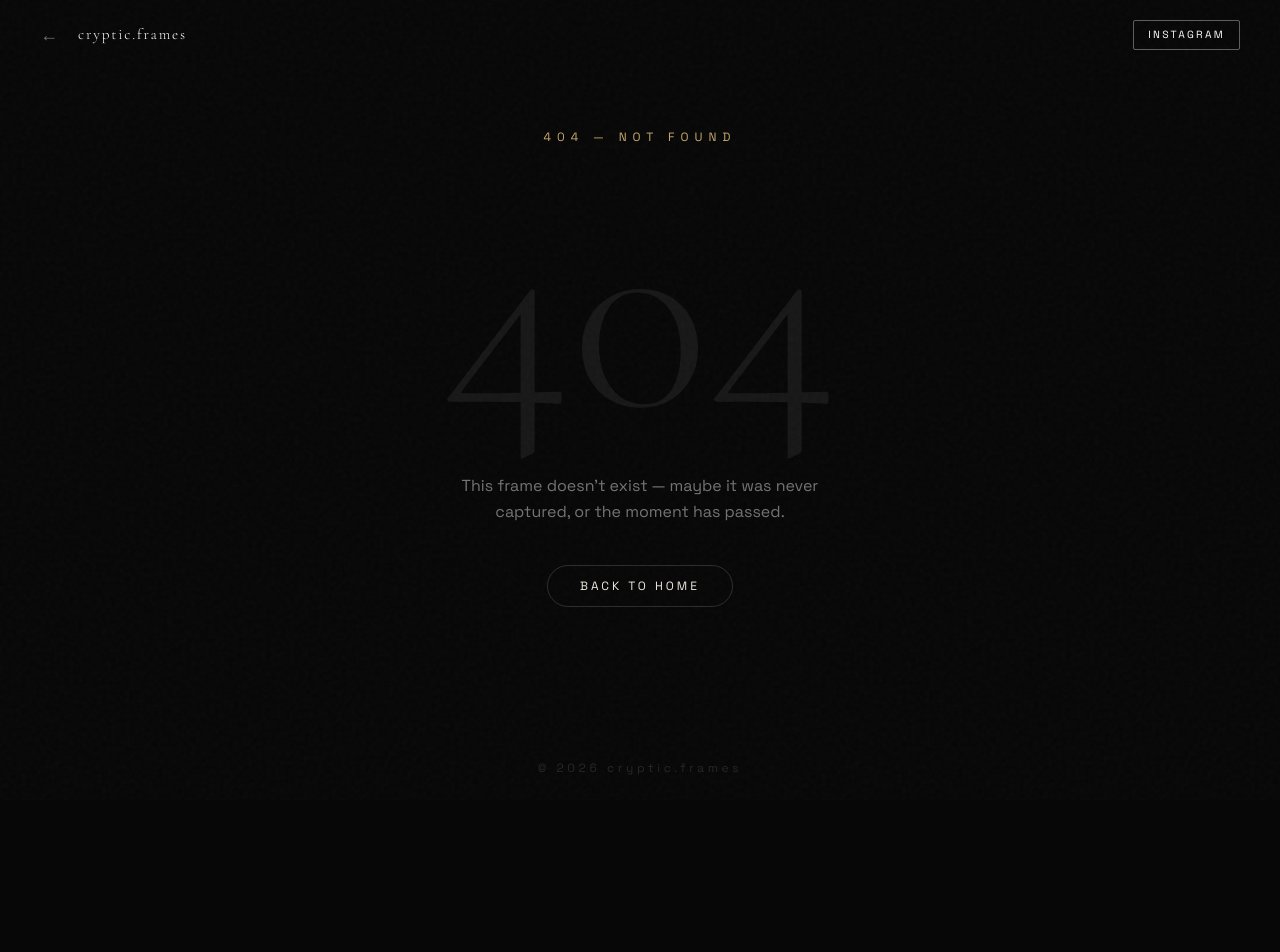
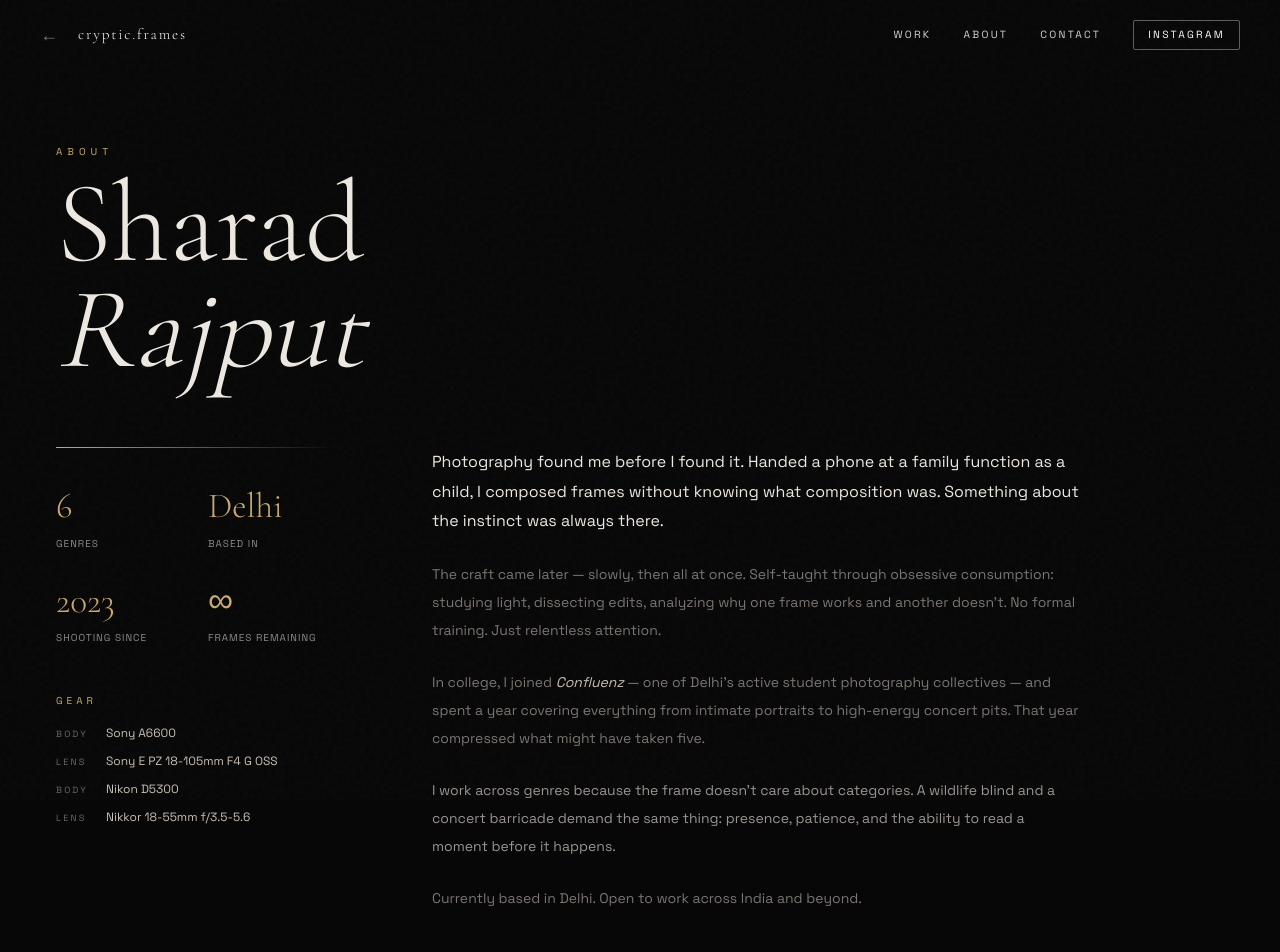
Before and after one commit to sharad017/cryptic-frames, a Next.js app: page /about in a window 1280 px wide. Before the commit this address had no page. Shown: the top 952 px of the page. Before the commit the page ends 800 px from the top, so only its background shows below. Built offline with nearby package versions, Linux system fonts and the light colour scheme.

Commit message:
phase 4: dedicated /about page with gear section, global nav links

```diff
--- /dev/null
+++ b/app/about/page.tsx
@@ -0,0 +1,165 @@
+import type { Metadata } from "next";
+import Navbar from "../components/Navbar";
+import Footer from "../components/Footer";
+import ScrollReveal from "../components/ScrollReveal";
+import CustomCursor from "../components/CustomCursor";
+import PageTransition from "../components/PageTransition";
+
+export const metadata: Metadata = {
+  title: "About — cryptic.frames",
+  description:
+    "Sharad Rajput is a Delhi-based, self-taught photographer working across concert, wildlife, travel, portrait, street, and event photography under the name cryptic.frames.",
+  openGraph: {
+    title: "About — cryptic.frames",
+    description: "Delhi-based, self-taught. Working across six genres — from concert pits to quiet wildlife blinds.",
+    images: ["/images/hero.jpg"],
+  },
+  twitter: {
+    card: "summary_large_image",
+    title: "About — cryptic.frames",
+    description: "Delhi-based, self-taught. Working across six genres — from concert pits to quiet wildlife blinds.",
+    images: ["/images/hero.jpg"],
+  },
+};
+
+const STATS = [
+  { num: "6", label: "Genres" },
+  { num: "Delhi", label: "Based in" },
+  { num: "2023", label: "Shooting since" },
+  { num: "∞", label: "Frames remaining" },
+];
+
+const GEAR = [
+  { kind: "Body", item: "Sony A6600" },
+  { kind: "Lens", item: "Sony E PZ 18-105mm F4 G OSS" },
+  { kind: "Body", item: "Nikon D5300" },
+  { kind: "Lens", item: "Nikkor 18-55mm f/3.5-5.6" },
+];
+
+export default function AboutPage() {
+  return (
+    <PageTransition>
+      <main className="min-h-screen" style={{ background: "var(--bg)", color: "var(--fg)" }}>
+        <CustomCursor />
+        <Navbar />
+        <ScrollReveal />
+
+        {/* Header */}
+        <div className="px-6 md:px-14 pt-28 md:pt-36 pb-12 md:pb-16">
+          <p
+            className="reveal text-[10px] tracking-[0.5em] uppercase mb-3"
+            style={{ color: "var(--accent)", fontFamily: "var(--font-body)" }}
+          >
+            About
+          </p>
+          <h1
+            className="reveal font-light leading-[0.92]"
+            style={{ fontFamily: "var(--font-display)", fontSize: "clamp(3.5rem, 9vw, 7.5rem)" }}
+          >
+            Sharad<br /><em>Rajput</em>
+          </h1>
+        </div>
+
+        {/* Content */}
+        <section className="px-6 md:px-14 pb-24 md:pb-36">
+          <div className="grid grid-cols-1 lg:grid-cols-[280px_1fr] gap-14 md:gap-24 max-w-5xl">
+
+            {/* Sidebar — stats + gear */}
+            <div className="reveal reveal-delay-1 order-2 lg:order-1">
+              <div
+                className="h-px w-full mb-8"
+                style={{ background: "linear-gradient(to right, var(--accent), transparent)" }}
+              />
+              <div className="grid grid-cols-2 gap-6 mb-12">
+                {STATS.map((stat) => (
+                  <div key={stat.label}>
+                    <p
+                      className="font-light mb-1"
+                      style={{ fontFamily: "var(--font-display)", fontSize: "2.2rem", color: "var(--accent)" }}
+                    >
+                      {stat.num}
+                    </p>
+                    <p
+                      className="text-[10px] tracking-widest uppercase leading-snug"
+                      style={{ color: "#8a8a8a", fontFamily: "var(--font-body)" }}
+                    >
+                      {stat.label}
+                    </p>
+                  </div>
+                ))}
+              </div>
+
+              <p
+                className="text-[10px] tracking-[0.4em] uppercase mb-4"
+                style={{ color: "var(--accent)", fontFamily: "var(--font-body)" }}
+              >
+                Gear
+              </p>
+              <div className="space-y-2.5">
+                {GEAR.map((g, i) => (
+                  <div key={i} className="flex items-baseline gap-3">
+                    <span
+                      className="text-[9px] tracking-[0.25em] uppercase shrink-0"
+                      style={{ color: "#6a6a6a", fontFamily: "var(--font-body)", width: "38px" }}
+                    >
+                      {g.kind}
+                    </span>
+                    <span
+                      className="text-[12px]"
+                      style={{ color: "#c8c0b4", fontFamily: "var(--font-body)" }}
+                    >
+                      {g.item}
+                    </span>
+                  </div>
+                ))}
+              </div>
+            </div>
+
+            {/* Bio */}
+            <div
+              className="reveal reveal-delay-2 order-1 lg:order-2 space-y-6 text-sm leading-[2]"
+              style={{ color: "#7a7570", fontFamily: "var(--font-body)" }}
+            >
+              <p className="text-base leading-relaxed" style={{ color: "var(--fg)", lineHeight: "1.85" }}>
+                Photography found me before I found it. Handed a phone at a family function as a child, I composed frames without knowing what composition was. Something about the instinct was always there.
+              </p>
+              <p>
+                The craft came later — slowly, then all at once. Self-taught through obsessive consumption: studying light, dissecting edits, analyzing why one frame works and another doesn&apos;t. No formal training. Just relentless attention.
+              </p>
+              <p>
+                In college, I joined <em style={{ color: "#c8c0b4" }}>Confluenz</em> — one of Delhi&apos;s active student photography collectives — and spent a year covering everything from intimate portraits to high-energy concert pits. That year compressed what might have taken five.
+              </p>
+              <p style={{ color: "#9a9590" }}>
+                I work across genres because the frame doesn&apos;t care about categories. A wildlife blind and a concert barricade demand the same thing: presence, patience, and the ability to read a moment before it happens.
+              </p>
+              <p>
+                Currently based in Delhi. Open to work across India and beyond.
+              </p>
+
+              <div className="pt-4 flex flex-wrap items-center gap-8">
+                <a
+                  href="https://instagram.com/cryptic.frames"
+                  target="_blank"
+                  rel="noopener noreferrer"
+                  className="text-[10px] tracking-[0.4em] uppercase pb-px hover:opacity-70 transition-opacity"
+                  style={{ color: "var(--accent)", borderBottom: "1px solid var(--accent)", fontFamily: "var(--font-body)" }}
+                >
+                  Instagram ↗
+                </a>
+                <a
+                  href="/#contact"
+                  className="text-[10px] tracking-[0.4em] uppercase transition-colors hover:text-white"
+                  style={{ color: "#8a8a8a", fontFamily: "var(--font-body)" }}
+                >
+                  Commission a shoot →
+                </a>
+              </div>
+            </div>
+          </div>
+        </section>
+
+        <Footer />
+      </main>
+    </PageTransition>
+  );
+}
--- a/app/components/Navbar.tsx
+++ b/app/components/Navbar.tsx
@@ -40,18 +40,14 @@ export default function Navbar() {
           </Link>
         </div>
 
-        {/* Desktop nav */}
+        {/* Desktop nav — always visible across all pages */}
         <div className="hidden md:flex items-center gap-8">
-          {isHome && (
-            <>
-              <a href="#categories" style={{ fontFamily: "var(--font-body)", fontSize: "0.65rem", letterSpacing: "0.22em" }}
-                className="uppercase text-neutral-300 hover:text-white transition-colors">Work</a>
-              <a href="#about" style={{ fontFamily: "var(--font-body)", fontSize: "0.65rem", letterSpacing: "0.22em" }}
-                className="uppercase text-neutral-300 hover:text-white transition-colors">About</a>
-              <a href="#contact" style={{ fontFamily: "var(--font-body)", fontSize: "0.65rem", letterSpacing: "0.22em" }}
-                className="uppercase text-neutral-300 hover:text-white transition-colors">Contact</a>
-            </>
-          )}
+          <Link href="/#categories" style={{ fontFamily: "var(--font-body)", fontSize: "0.65rem", letterSpacing: "0.22em" }}
+            className="uppercase text-neutral-300 hover:text-white transition-colors">Work</Link>
+          <Link href="/about" style={{ fontFamily: "var(--font-body)", fontSize: "0.65rem", letterSpacing: "0.22em" }}
+            className="uppercase text-neutral-300 hover:text-white transition-colors">About</Link>
+          <Link href="/#contact" style={{ fontFamily: "var(--font-body)", fontSize: "0.65rem", letterSpacing: "0.22em" }}
+            className="uppercase text-neutral-300 hover:text-white transition-colors">Contact</Link>
           <a href="https://instagram.com/cryptic.frames" target="_blank" rel="noopener noreferrer"
             style={{
               fontFamily: "var(--font-body)", fontSize: "0.65rem", letterSpacing: "0.22em",
@@ -71,22 +67,18 @@ export default function Navbar() {
         </button>
       </nav>
 
-      {/* Mobile menu */}
+      {/* Mobile menu — always visible across all pages */}
       <div className={`fixed inset-0 z-40 md:hidden flex flex-col items-center justify-center gap-8 transition-all duration-500 ${menuOpen ? "opacity-100 pointer-events-auto" : "opacity-0 pointer-events-none"}`}
         style={{ background: "rgba(6,6,6,0.97)", backdropFilter: "blur(24px)" }}>
-        {isHome && (
-          <>
-            <a onClick={() => setMenuOpen(false)} href="#categories"
-              className="font-light tracking-widest hover:text-[#b8966a] transition-colors"
-              style={{ fontFamily: "var(--font-display)", fontSize: "2.8rem" }}>Work</a>
-            <a onClick={() => setMenuOpen(false)} href="#about"
-              className="font-light tracking-widest hover:text-[#b8966a] transition-colors"
-              style={{ fontFamily: "var(--font-display)", fontSize: "2.8rem" }}>About</a>
-            <a onClick={() => setMenuOpen(false)} href="#contact"
-              className="font-light tracking-widest hover:text-[#b8966a] transition-colors"
-              style={{ fontFamily: "var(--font-display)", fontSize: "2.8rem" }}>Contact</a>
-          </>
-        )}
+        <Link onClick={() => setMenuOpen(false)} href="/#categories"
+          className="font-light tracking-widest hover:text-[#b8966a] transition-colors"
+          style={{ fontFamily: "var(--font-display)", fontSize: "2.8rem" }}>Work</Link>
+        <Link onClick={() => setMenuOpen(false)} href="/about"
+          className="font-light tracking-widest hover:text-[#b8966a] transition-colors"
+          style={{ fontFamily: "var(--font-display)", fontSize: "2.8rem" }}>About</Link>
+        <Link onClick={() => setMenuOpen(false)} href="/#contact"
+          className="font-light tracking-widest hover:text-[#b8966a] transition-colors"
+          style={{ fontFamily: "var(--font-display)", fontSize: "2.8rem" }}>Contact</Link>
         <a href="https://instagram.com/cryptic.frames" target="_blank" rel="noopener noreferrer"
           className="font-light tracking-widest transition-colors"
           style={{ fontFamily: "var(--font-display)", fontSize: "2.8rem", color: "#b8966a" }}>Instagram</a>
--- a/app/page.tsx
+++ b/app/page.tsx
@@ -93,71 +93,23 @@ export default function Home() {
         <CategoryGrid categories={categories} />
       </section>
 
-      {/* ── ABOUT ── */}
+      {/* ── ABOUT (teaser) ── */}
       <section id="about" className="px-5 md:px-12 py-20 md:py-28" style={{ borderTop: "1px solid var(--border)" }}>
-        <div className="grid grid-cols-1 lg:grid-cols-2 gap-14 md:gap-20 items-start max-w-6xl">
-          <div>
-            <div className="reveal">
-              <p className="text-[10px] tracking-[0.5em] uppercase mb-4"
-                style={{ color: "var(--accent)", fontFamily: "var(--font-body)" }}>The Photographer</p>
-              <h2 className="font-light leading-[0.92] mb-8"
-                style={{ fontFamily: "var(--font-display)", fontSize: "clamp(3rem, 6vw, 5.5rem)" }}>
-                Sharad<br /><em>Rajput</em>
-              </h2>
-            </div>
-            <div className="reveal reveal-delay-2 mt-10">
-              <div className="h-px w-full mb-8"
-                style={{ background: "linear-gradient(to right, var(--accent), transparent)" }} />
-              <div className="grid grid-cols-2 gap-6">
-                {[
-                  { num: "6",     label: "Genres" },
-                  { num: "Delhi", label: "Based in" },
-                  { num: "2023",  label: "Shooting since" },
-                  { num: "∞",    label: "Frames remaining" },
-                ].map((stat) => (
-                  <div key={stat.label}>
-                    <p className="font-light mb-1"
-                      style={{ fontFamily: "var(--font-display)", fontSize: "2.2rem", color: "var(--accent)" }}>
-                      {stat.num}
-                    </p>
-                    <p className="text-[10px] tracking-widest uppercase leading-snug"
-                      style={{ color: "var(--muted)", fontFamily: "var(--font-body)" }}>{stat.label}</p>
-                  </div>
-                ))}
-              </div>
-            </div>
-          </div>
-
-          <div className="reveal reveal-delay-2 space-y-6 text-sm leading-[2]"
-            style={{ color: "#7a7570", fontFamily: "var(--font-body)" }}>
-            <p className="text-base leading-relaxed" style={{ color: "var(--fg)", lineHeight: "1.85" }}>
-              Photography found me before I found it. Handed a phone at a family function as a child, I composed frames without knowing what composition was. Something about the instinct was always there.
-            </p>
-            <p>
-              The craft came later — slowly, then all at once. Self-taught through obsessive consumption: studying light, dissecting edits, analyzing why one frame works and another doesn't. No formal training. Just relentless attention.
-            </p>
-            <p>
-              In college, I joined <em style={{ color: "#c8c0b4" }}>Confluenz</em> — one of Delhi's active student photography collectives — and spent a year covering everything from intimate portraits to high-energy concert pits. That year compressed what might have taken five.
-            </p>
-            <p style={{ color: "#9a9590" }}>
-              I work across genres because the frame doesn't care about categories. A wildlife blind and a concert barricade demand the same thing: presence, patience, and the ability to read a moment before it happens.
-            </p>
-            <p>
-              Currently based in Delhi. Open to work across India and beyond.
-            </p>
-            <div className="pt-2 flex items-center gap-8">
-              <a href="https://instagram.com/cryptic.frames" target="_blank" rel="noopener noreferrer"
-                className="text-[10px] tracking-[0.4em] uppercase pb-px hover:opacity-70 transition-opacity"
-                style={{ color: "var(--accent)", borderBottom: "1px solid var(--accent)", fontFamily: "var(--font-body)" }}>
-                Instagram ↗
-              </a>
-              <a href="#contact"
-                className="text-[10px] tracking-[0.4em] uppercase transition-colors hover:text-white"
-                style={{ color: "var(--muted)", fontFamily: "var(--font-body)" }}>
-                Commission a shoot →
-              </a>
-            </div>
-          </div>
+        <div className="reveal max-w-3xl">
+          <p className="text-[10px] tracking-[0.5em] uppercase mb-4"
+            style={{ color: "var(--accent)", fontFamily: "var(--font-body)" }}>The Photographer</p>
+          <h2 className="font-light leading-[0.95] mb-6"
+            style={{ fontFamily: "var(--font-display)", fontSize: "clamp(2.8rem, 6vw, 5rem)" }}>
+            Sharad <em>Rajput</em>
+          </h2>
+          <p className="text-base leading-relaxed mb-8" style={{ color: "#c8c0b4", maxWidth: "560px", lineHeight: "1.85" }}>
+            Delhi-based, self-taught, working across six genres — from concert pits to quiet wildlife blinds. Member of Confluenz, GGSIPU&apos;s student photography collective.
+          </p>
+          <Link href="/about"
+            className="inline-flex items-center gap-2 text-[10px] tracking-[0.4em] uppercase pb-px hover:opacity-70 transition-opacity"
+            style={{ color: "var(--accent)", borderBottom: "1px solid var(--accent)", fontFamily: "var(--font-body)" }}>
+            Read the full story →
+          </Link>
         </div>
       </section>
 
```
